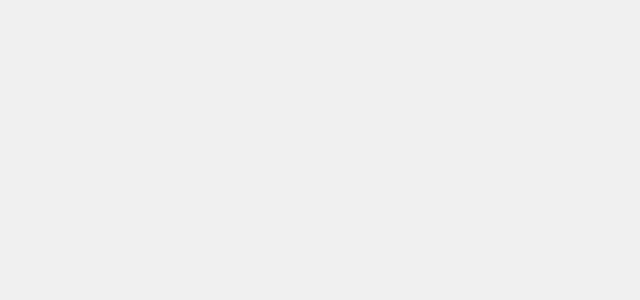
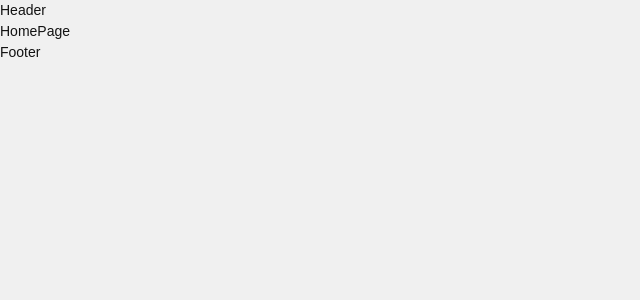
Before and after one commit to QCoQCo/LogBook, a React (Vite) app: page / in a window 1280 px wide. Shown: the top 300 px of the page, without its empty margins (0-640 px from the left). Built offline with nearby package versions, Linux system fonts and the light colour scheme; a web font is replaced by a local one.

Commit message:
pull REQUIRED 9

```diff
--- a/src/App.jsx
+++ b/src/App.jsx
@@ -1,10 +1,16 @@
 import { BrowserRouter, Routes, Route, Outlet } from 'react-router-dom';
+import { Header, Footer } from './components/common';
+import { HomePage } from './components/pages';
 import './App.css';
 
 const Layout = () => {
     return (
         <div id='Layout'>
-            <Outlet />
+            <Header />
+            <main>
+                <Outlet />
+            </main>
+            <Footer />
         </div>
     );
 };
@@ -13,7 +19,9 @@ function App() {
     return (
         <BrowserRouter>
             <Routes>
-                <Route path='/' element={<Outlet />}></Route>
+                <Route path='/' element={<Layout />}>
+                    <Route index element={<HomePage />} />
+                </Route>
             </Routes>
         </BrowserRouter>
     );
--- /dev/null
+++ b/src/components/pages/HomePage.jsx
@@ -0,0 +1,5 @@
+const HomePage = () => {
+    return <div id='HomePage'>HomePage</div>;
+};
+
+export default HomePage;
--- a/src/components/pages/index.js
+++ b/src/components/pages/index.js
@@ -0,0 +1,3 @@
+import HomePage from './HomePage';
+
+export { HomePage };
```
